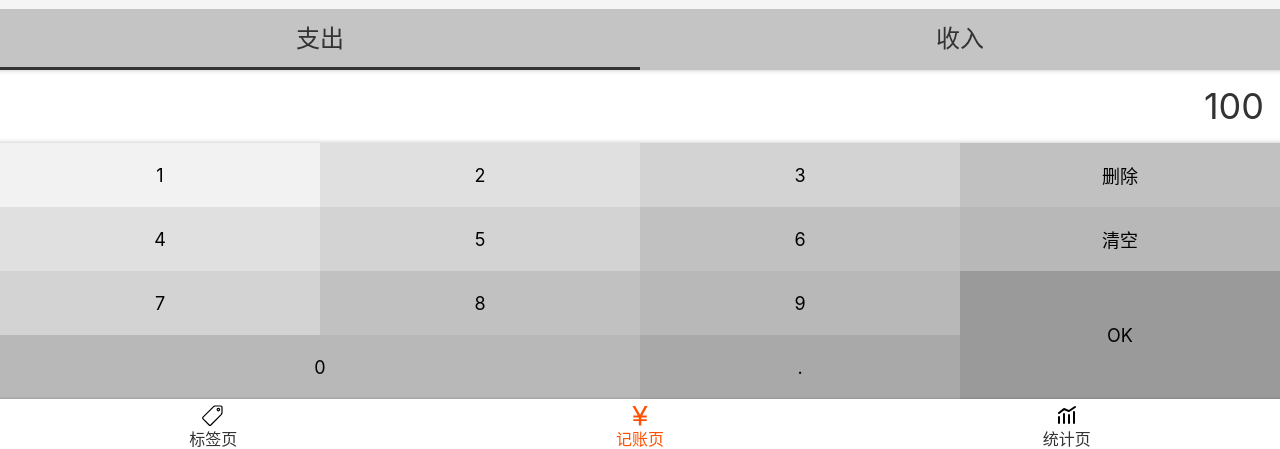
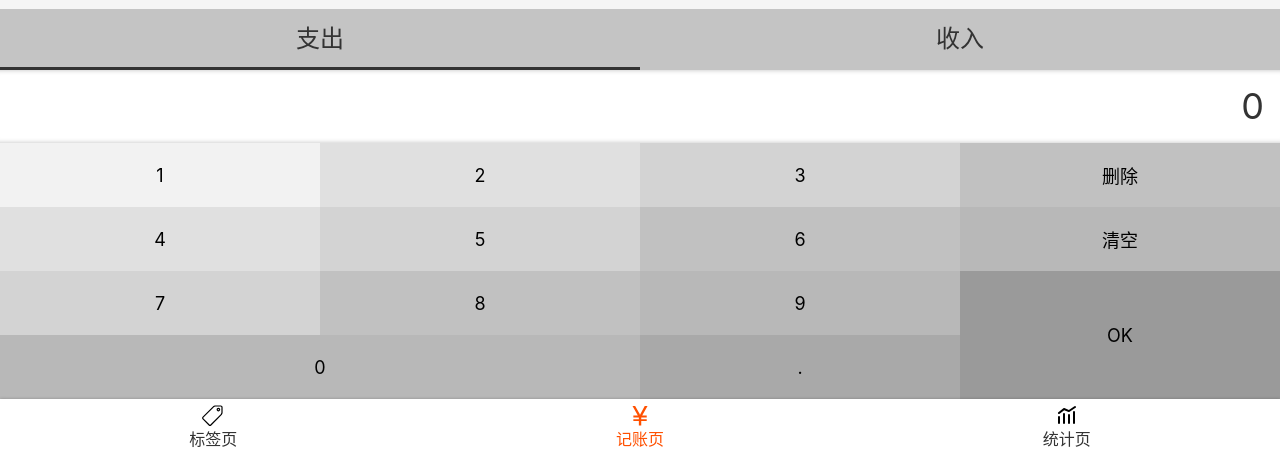
Before and after one commit to limeng678/promise-react, a React app: page /#/money in a window 1280 px wide. Shown: the part 345-794 px from the top of the page. Built offline with nearby package versions, Linux system fonts and the light colour scheme.

Commit message:
NumberPad功能work in process

```diff
--- a/src/views/Money.tsx
+++ b/src/views/Money.tsx
@@ -16,28 +16,7 @@
       <TagsSection/>
       <NoteSection/>
       <CategorySection/>
-
-      <NumberPadSection>
-        <div className="output">
-          100
-        </div>
-        <div className="pad clearfix" >
-          <button>1</button>
-          <button>2</button>
-          <button>3</button>
-          <button>删除</button>
-          <button>4</button>
-          <button>5</button>
-          <button>6</button>
-          <button>清空</button>
-          <button>7</button>
-          <button>8</button>
-          <button>9</button>
-          <button className="ok">OK</button>
-          <button className="zero">0</button>
-          <button className="dot">.</button>
-        </div>
-      </NumberPadSection>
+      <NumberPadSection/>
     </MyLayout>
   );
 }
--- a/src/views/Money/CategorySection.tsx
+++ b/src/views/Money/CategorySection.tsx
@@ -32,7 +32,8 @@
     <Wrapper>
       <ul>
         {categoryList.map(c =>
-          <li className={category === c ? 'selected' : ''}
+          <li key={c}
+              className={category === c ? 'selected' : ''}
               onClick={() => {setCategory(c);}}
           >{categoryMap[c]}
           </li>
--- a/src/views/Money/NumberPadSection.tsx
+++ b/src/views/Money/NumberPadSection.tsx
@@ -1,5 +1,6 @@
 import styled from 'styled-components';
-const NumberPadSection = styled.section`
+import React, {useState} from 'react';
+const Wrapper = styled.section`
     display: flex;
     flex-direction: column;
     > .output{
@@ -56,4 +57,64 @@
         }
     }
 `;
+const NumberPadSection:React.FC=()=>{
+const [output,setOutput]=useState('0');
+const onClickButtonWrapper = (e: React.MouseEvent)=>{
+  const text=(e.target as HTMLButtonElement).textContent;
+  if(text===null){return;}
+  switch (text) {
+    case '0':
+    case '1':
+    case '2':
+    case '3':
+    case '4':
+    case '5':
+    case '6':
+    case '7':
+    case '8':
+    case '9':
+    case '.':
+      if(output==='0'){
+        setOutput(text);
+      }else {
+        setOutput(output+text);
+      }
+      break;
+    case '删除':
+      console.log('delete');
+      break;
+    case '清空':
+      console.log('clear');
+      break;
+    case 'OK':
+      console.log('ok');
+      break;
+
+  }
+};
+  return(
+    <Wrapper>
+      <div className="output">
+        {output}
+      </div>
+      <div className="pad clearfix" onClick={onClickButtonWrapper}>
+        <button>1</button>
+        <button>2</button>
+        <button>3</button>
+        <button>删除</button>
+        <button>4</button>
+        <button>5</button>
+        <button>6</button>
+        <button>清空</button>
+        <button>7</button>
+        <button>8</button>
+        <button>9</button>
+        <button className="ok">OK</button>
+        <button className="zero">0</button>
+        <button className="dot">.</button>
+      </div>
+    </Wrapper>
+
+  );
+}
 export {NumberPadSection};
```
